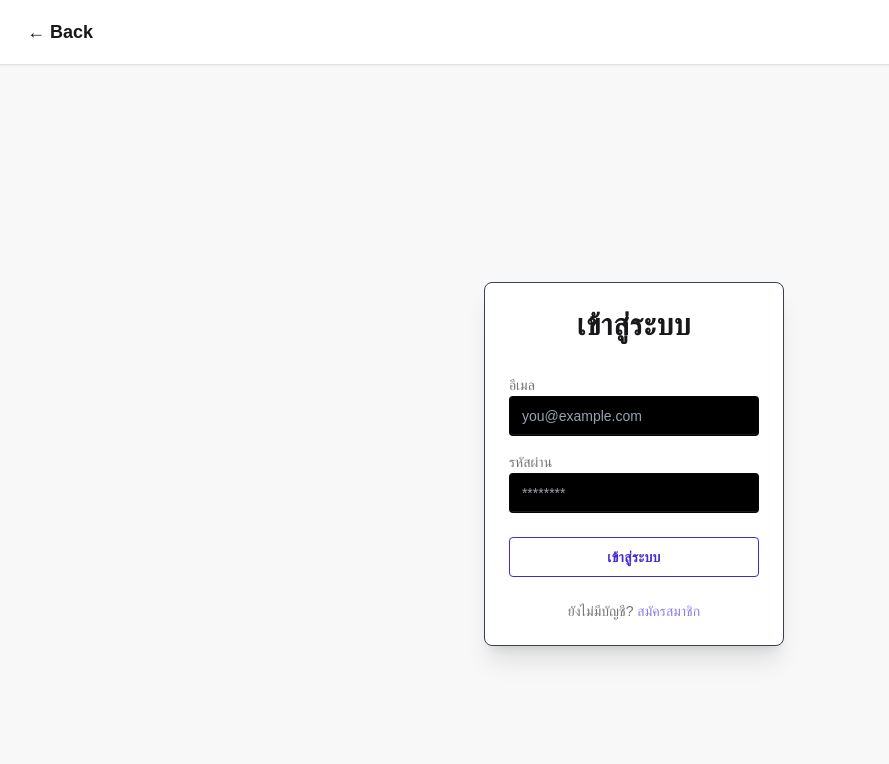
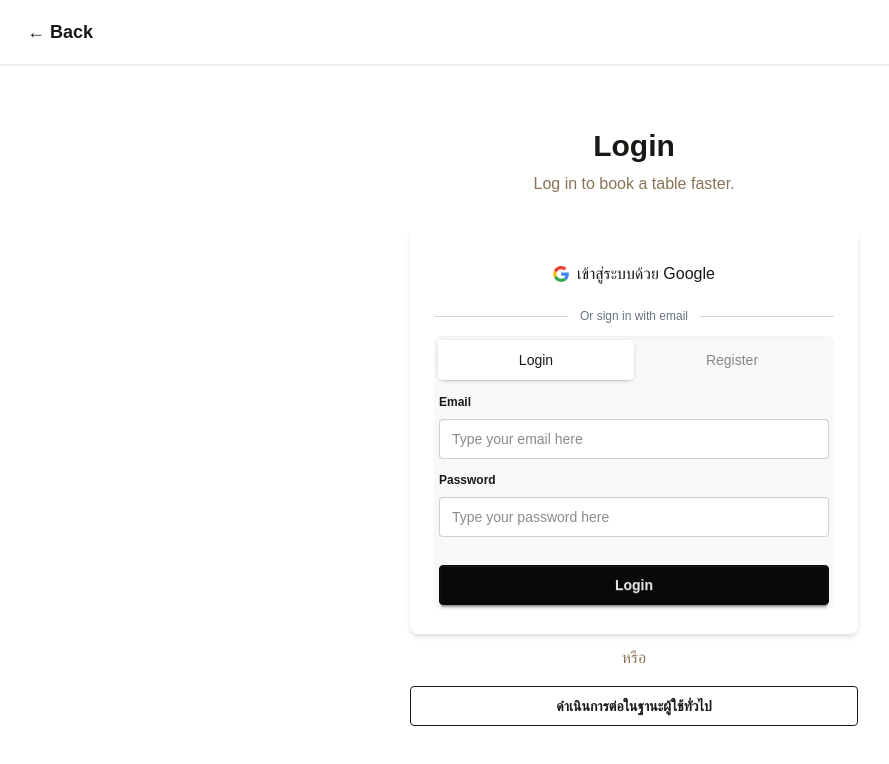
Before and after one commit to jimrock2548/bar-san-frontend, a Next.js app: page /users/login in a window 1280 px wide. Shown: the top 764 px of the page, without its empty margins (6-895 px from the left). Built offline with nearby package versions, Linux system fonts and the light colour scheme.

Commit message:
feat: enhance login page with Google login and email registration options

```diff
--- a/src/app/users/login/layout.tsx
+++ b/src/app/users/login/layout.tsx
@@ -11,7 +11,8 @@ export default function Layout({ children }: { children: React.ReactNode }) {
           </a>
         </div>
       </div>
-      {children}
+        {children}
+
     </div>
   )
 }
--- a/src/app/users/login/page.tsx
+++ b/src/app/users/login/page.tsx
@@ -1,49 +1,174 @@
 'use client'
-import React from 'react'
+import React, { useState } from 'react'
+import { useRouter } from 'next/navigation'
 
 export default function Page() {
+  const [isGoogleLoading, setIsGoogleLoading] = useState(false)
+  const [isLoading, setIsLoading] = useState(false)
+  const router = useRouter()
+
+  const handleGoogleLogin = () => {
+    setIsGoogleLoading(true)
+
+    setTimeout(() => {
+      localStorage.setItem(
+        "users",
+        JSON.stringify({
+          id: "1",
+          name: "TestNameGoogle",
+          email: "example@google.test",
+          phone: "123456789",
+          isLoggedIn: true,
+        })
+      )
+      setIsGoogleLoading(false)
+      router.push("../")
+    }, 2000)
+  }
+
+  const handleLogin = (e: React.FormEvent) => {
+    e.preventDefault()
+    setIsLoading(true)
+
+    setTimeout(() => {
+      localStorage.setItem(
+        "users",
+        JSON.stringify({
+          id: "2",
+          name: "TestNameEmail",
+          email: "example@email.test",
+          phone: "987654321",
+          isLoggedIn: true,
+        })
+      )
+      setIsLoading(false)
+      router.push("../")
+    }, 2000)
+  }
+
+  const handleGuestContinue = () => {
+    localStorage.setItem(
+      "users",
+      JSON.stringify({
+        id: "3",
+        name: "Guest",
+        email: "",
+        phone: "",
+        isLoggedIn: false,
+      })
+    )
+    router.push("../")
+  }
+
   return (
-    <div className="min-h-screen grid grid-row items-center justify-center bg-base-200">
-      <div className="card w-full max-w-sm shadow-xl bg-base-100 border border-gray-700">
-        <div className="card-body">
-        <h2 className="text-3xl font-semibold text-center mb-6 tracking-wide">
-            เข้าสู่ระบบ
-          </h2>
-                <form>
-            <div className="form-control mb-4">
-              <label className="label">
-                <span className="label-text">อีเมล</span>
-              </label>
-              <input
-                type="email"
-                placeholder="you@example.com"
-                className="input input-bordered bg-black text-white placeholder-gray-400"
-                required
-              />
+    <main className="flex-1 py-16 container mx-auto px-4">
+      <div className="max-w-md mx-auto">
+        <div className="text-center mb-8">
+          <h1 className="text-3xl  font-bold mb-2 text-[#1a1814]">Login</h1>
+          <p className="text-[#8a7356]">Log in to book a table faster.</p>
+        </div>
+
+        <div className="bg-white rounded-lg shadow-md p-6 mb-3">
+          <button
+            type="button"
+            disabled={isGoogleLoading}
+            onClick={handleGoogleLogin}
+            className="w-full h-11 flex items-center justify-center gap-2 mb-3 border-b-gray-400 hover:bg-gray-50"
+          >
+            {isGoogleLoading ? (
+              <div className="h-4 w-4 border-2 border-gray-600 border-t-transparent rounded-full animate-spin"></div>
+            ) : (
+              <svg
+                xmlns="http://www.w3.org/2000/svg"
+                width="16"
+                height="16"
+                viewBox="0 0 186.69 190.5"
+                className="h-4 w-4"
+              >
+                <g transform="translate(1184.583 765.171)">
+                  <path
+                    d="M-1089.333-687.239v36.888h51.262c-2.251 11.863-9.006 21.908-19.137 28.662l30.913 23.986c18.011-16.625 28.402-41.044 28.402-70.052 0-6.754-.606-13.249-1.732-19.483z"
+                    fill="#4285f4"
+                  />
+                  <path
+                    d="M-1142.714-651.791l-6.972 5.337-24.679 19.223h0c15.673 31.086 47.796 52.561 85.03 52.561 25.717 0 47.278-8.486 63.038-23.033l-30.913-23.986c-8.486 5.715-19.31 9.179-32.125 9.179-24.765 0-45.806-16.712-53.34-39.226z"
+                    fill="#34a853"
+                  />
+                  <path
+                    d="M-1174.365-712.61c-6.494 12.815-10.217 27.276-10.217 42.689s3.723 29.874 10.217 42.689c0 .086 31.693-24.592 31.693-24.592-1.905-5.715-3.031-11.776-3.031-18.098s1.126-12.383 3.031-18.098z"
+                    fill="#fbbc05"
+                  />
+                  <path
+                    d="M-1089.333-727.244c14.028 0 26.497 4.849 36.455 14.201l27.276-27.276c-16.539-15.413-38.013-24.852-63.731-24.852-37.234 0-69.359 21.388-85.032 52.561l31.692 24.592c7.533-22.514 28.575-39.226 53.34-39.226z"
+                    fill="#ea4335"
+                  />
+                </g>
+              </svg>
+            )}
+            <span>{isGoogleLoading ? "กำลังเข้าสู่ระบบ..." : "เข้าสู่ระบบด้วย Google"}</span>
+          </button>
+
+          <div className="flex items-center mb-3">
+            <hr className="flex-grow border-t border-gray-300" />
+            <span className="mx-3 text-xs text-gray-500 whitespace-nowrap">
+              Or sign in with email
+            </span>
+            <hr className="flex-grow border-t border-gray-300" />
+          </div>
+
+          {/* name of each tab group should be unique */}
+          <div className="tabs tabs-box">
+            <input type="radio" name="my_tabs_1" className="tab w-1/2" aria-label="Login" defaultChecked />
+            <div className="tab-content">
+              <fieldset className="fieldset">
+                <legend className="fieldset-legend" >Email</legend>
+                <input type="email" className="input w-full" placeholder="Type your email here" />
+              </fieldset>
+              <fieldset className="fieldset">
+                <legend className="fieldset-legend ">Password</legend>
+                <input type="password" className="input w-full" placeholder="Type your password here" />
+              </fieldset>
+              <div className='my-6' />
+              <button className='btn btn-neutral w-full '>Login</button>
             </div>
-
-            <div className="form-control mb-6">
-              <label className="label">
-                <span className="label-text">รหัสผ่าน</span>
-              </label>
-              <input
-                type="password"
-                placeholder="********"
-                className="input input-bordered bg-black text-white placeholder-gray-400"
-                required
-              />
+            <input type="radio" name="my_tabs_1" className="tab w-1/2" aria-label="Register" />
+            <div className="tab-content">
+            <fieldset className="fieldset">
+                <legend className="fieldset-legend">Name</legend>
+                <input type="text" className="input w-full" placeholder="Type your name here" />
+              </fieldset>
+              <fieldset className="fieldset">
+                <legend className="fieldset-legend">Phone number</legend>
+                <input type="text" className="input w-full" placeholder="Type your phone number here" />
+              </fieldset>
+              <fieldset className="fieldset">
+                <legend className="fieldset-legend">Email</legend>
+                <input type="text" className="input w-full" placeholder="Type your email here" />
+              </fieldset>
+              <fieldset className="fieldset">
+                <legend className="fieldset-legend ">Password</legend>
+                <input type="text" className="input w-full" placeholder="password" />
+              </fieldset>
+              <fieldset className="fieldset">
+                <legend className="fieldset-legend ">Confirm password</legend>
+                <input type="text" className="input w-full" placeholder="Confirm password" />
+              </fieldset>
+              <div className='my-6' />
+              <button className='btn btn-neutral w-full '>Register</button>
             </div>
-
-            <button className="btn btn-outline btn-primary w-full tracking-wide">
-              เข้าสู่ระบบ
-            </button>
-          </form>
-
-          <div className="text-center mt-4 text-sm opacity-60">
-            ยังไม่มีบัญชี? <a href="/register" className="link link-hover link-primary">สมัครสมาชิก</a>
           </div>
         </div>
+
+        <div className="text-center">
+          <p className="mb-4 text-[#8a7356]">หรือ</p>
+          <button
+            className="w-full btn btn-outline"
+            onClick={handleGuestContinue}
+          >
+            ดำเนินการต่อในฐานะผู้ใช้ทั่วไป
+          </button>
+        </div>
       </div>
-    </div>
+    </main>
   )
 }
```
Also changed, not shown: src/app/users/barnoir/layout.tsx (added).
